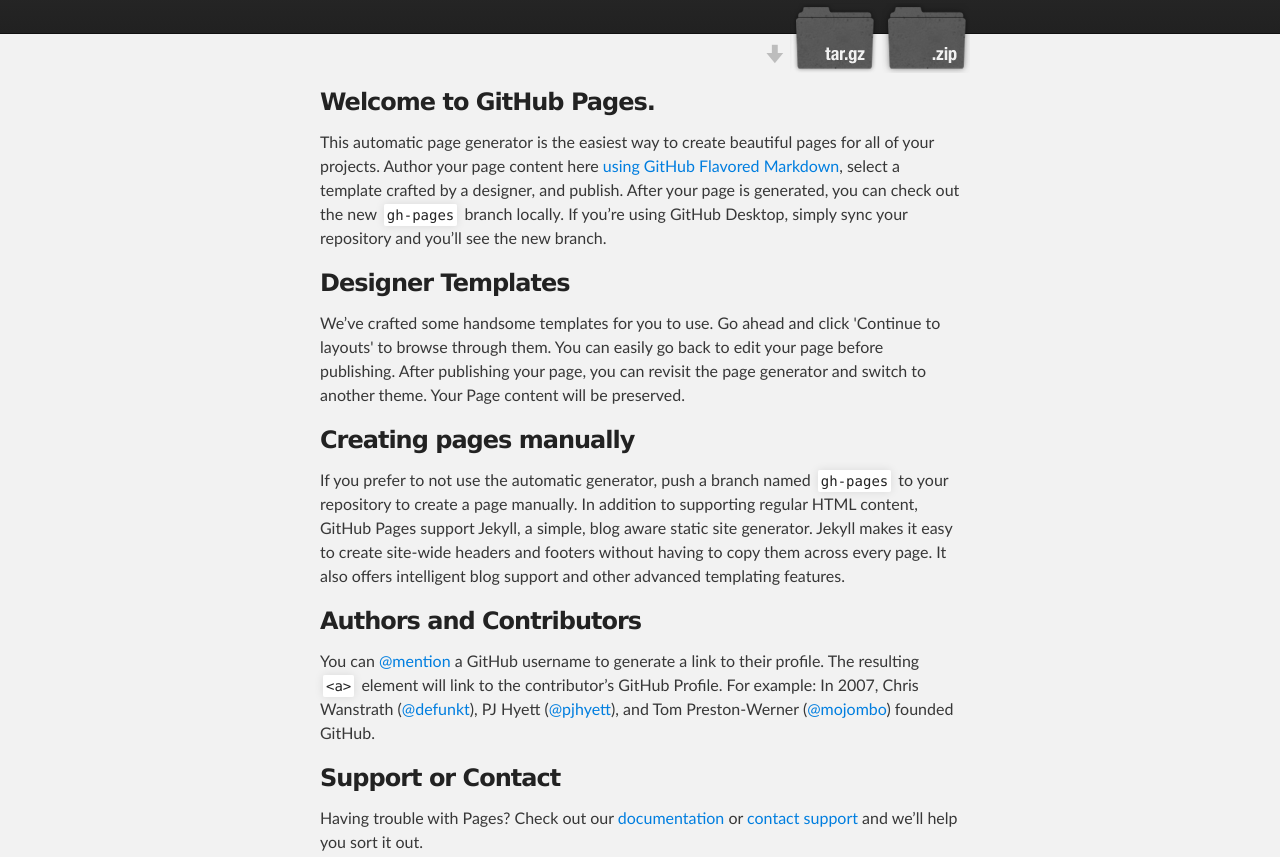
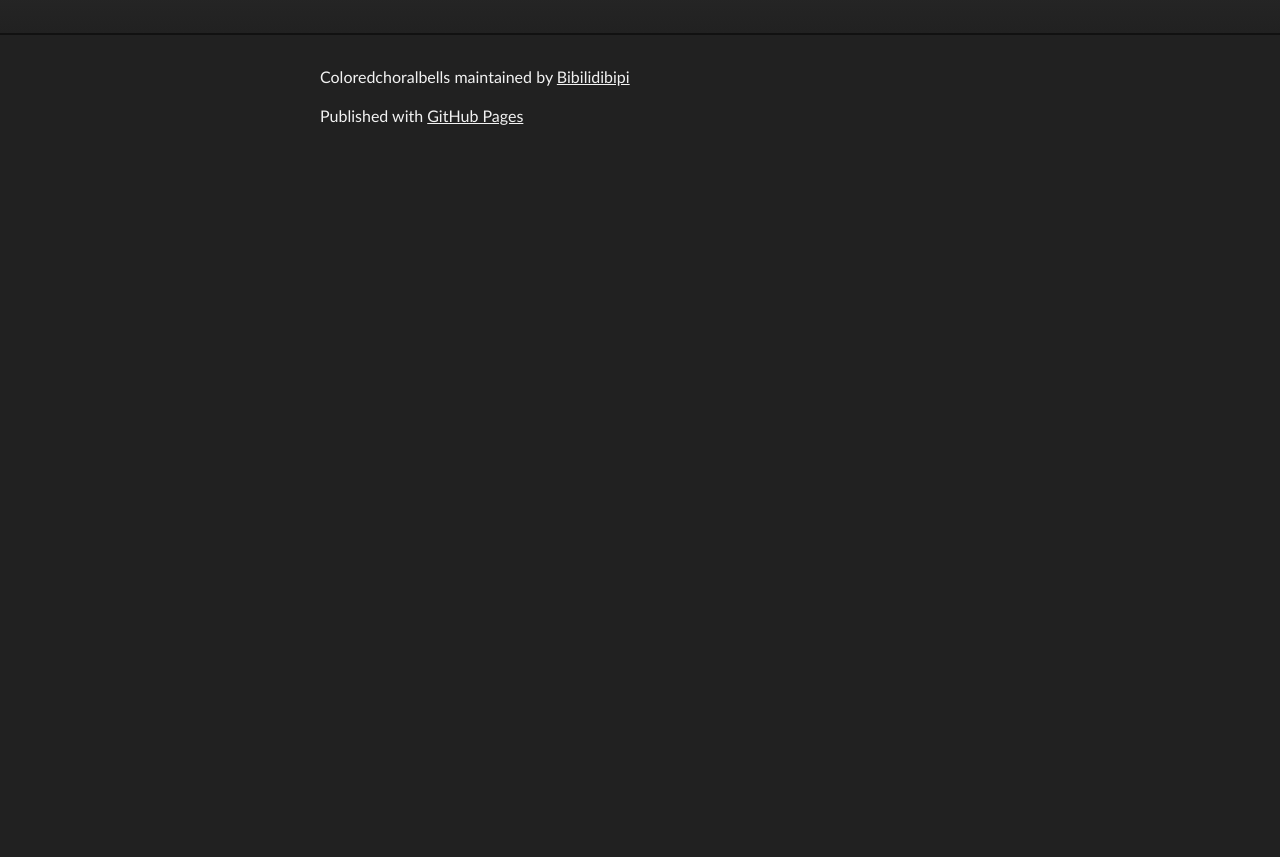
Before and after one commit to Bibilidibipi/ColoredChoralBells, a plain HTML site: page index.html in a window 1280 px wide. Shown: the part 176-1033 px from the top of the page. After the commit the page ends 800 px from the top, so only its background shows below. Drawn offline with Linux system fonts and the light colour scheme.

Commit message:
remove excess template

```diff
--- a/index.html
+++ b/index.html
@@ -21,41 +21,11 @@
           <h1 id="project_title">Coloredchoralbells</h1>
           <h2 id="project_tagline">Musical idle game</h2>
 
-            <section id="downloads">
-              <a class="zip_download_link" href="https://github.com/Bibilidibipi/ColoredChoralBells/zipball/master">Download this project as a .zip file</a>
-              <a class="tar_download_link" href="https://github.com/Bibilidibipi/ColoredChoralBells/tarball/master">Download this project as a tar.gz file</a>
-            </section>
         </header>
     </div>
 
     <!-- MAIN CONTENT -->
     <div id="main_content_wrap" class="outer">
-      <section id="main_content" class="inner">
-        <h3>
-<a id="welcome-to-github-pages" class="anchor" href="#welcome-to-github-pages" aria-hidden="true"><span class="octicon octicon-link"></span></a>Welcome to GitHub Pages.</h3>
-
-<p>This automatic page generator is the easiest way to create beautiful pages for all of your projects. Author your page content here <a href="https://guides.github.com/features/mastering-markdown/">using GitHub Flavored Markdown</a>, select a template crafted by a designer, and publish. After your page is generated, you can check out the new <code>gh-pages</code> branch locally. If you’re using GitHub Desktop, simply sync your repository and you’ll see the new branch.</p>
-
-<h3>
-<a id="designer-templates" class="anchor" href="#designer-templates" aria-hidden="true"><span class="octicon octicon-link"></span></a>Designer Templates</h3>
-
-<p>We’ve crafted some handsome templates for you to use. Go ahead and click 'Continue to layouts' to browse through them. You can easily go back to edit your page before publishing. After publishing your page, you can revisit the page generator and switch to another theme. Your Page content will be preserved.</p>
-
-<h3>
-<a id="creating-pages-manually" class="anchor" href="#creating-pages-manually" aria-hidden="true"><span class="octicon octicon-link"></span></a>Creating pages manually</h3>
-
-<p>If you prefer to not use the automatic generator, push a branch named <code>gh-pages</code> to your repository to create a page manually. In addition to supporting regular HTML content, GitHub Pages support Jekyll, a simple, blog aware static site generator. Jekyll makes it easy to create site-wide headers and footers without having to copy them across every page. It also offers intelligent blog support and other advanced templating features.</p>
-
-<h3>
-<a id="authors-and-contributors" class="anchor" href="#authors-and-contributors" aria-hidden="true"><span class="octicon octicon-link"></span></a>Authors and Contributors</h3>
-
-<p>You can <a href="https://github.com/blog/821" class="user-mention">@mention</a> a GitHub username to generate a link to their profile. The resulting <code>&lt;a&gt;</code> element will link to the contributor’s GitHub Profile. For example: In 2007, Chris Wanstrath (<a href="https://github.com/defunkt" class="user-mention">@defunkt</a>), PJ Hyett (<a href="https://github.com/pjhyett" class="user-mention">@pjhyett</a>), and Tom Preston-Werner (<a href="https://github.com/mojombo" class="user-mention">@mojombo</a>) founded GitHub.</p>
-
-<h3>
-<a id="support-or-contact" class="anchor" href="#support-or-contact" aria-hidden="true"><span class="octicon octicon-link"></span></a>Support or Contact</h3>
-
-<p>Having trouble with Pages? Check out our <a href="https://help.github.com/pages">documentation</a> or <a href="https://github.com/contact">contact support</a> and we’ll help you sort it out.</p>
-      </section>
     </div>
 
     <!-- FOOTER  -->
```
